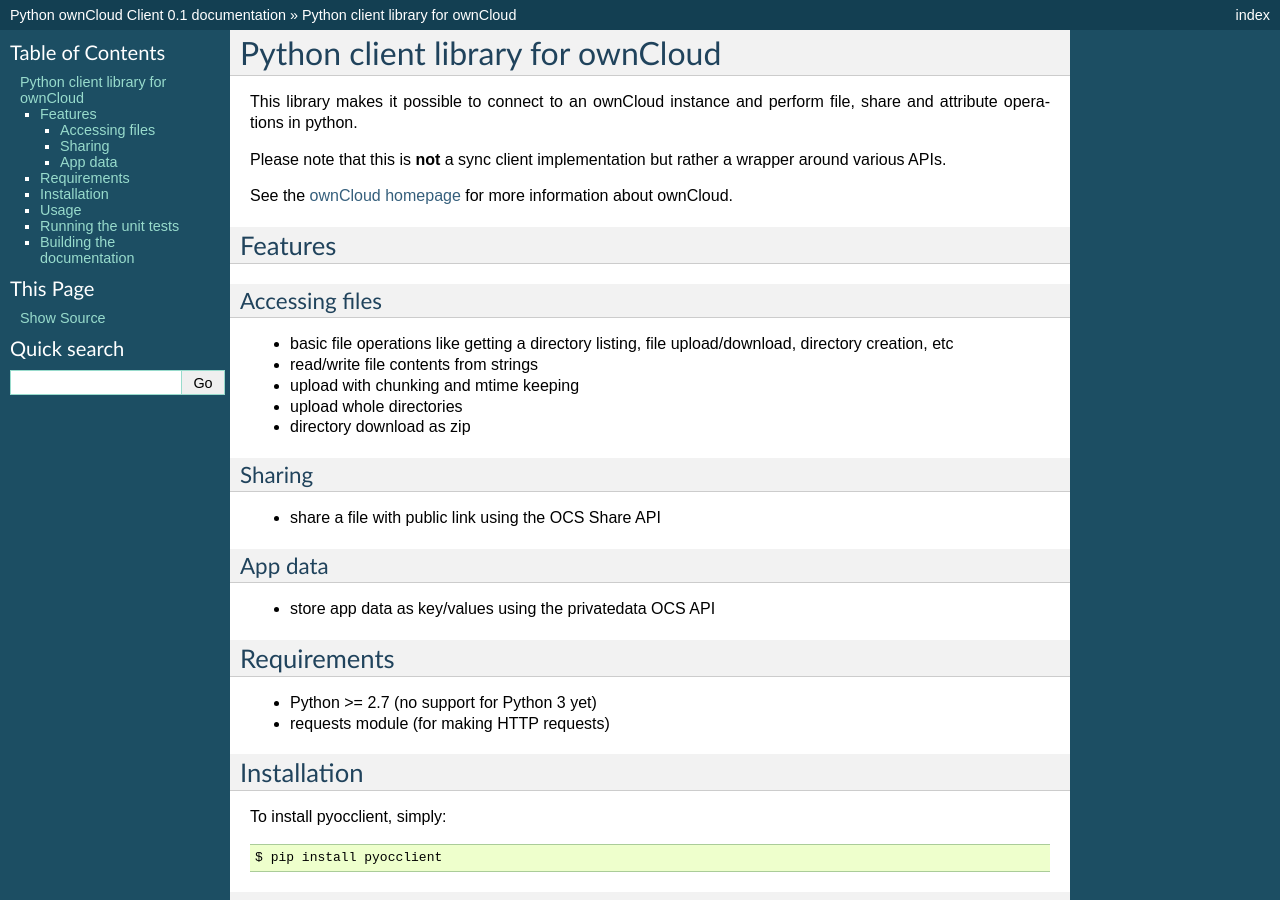
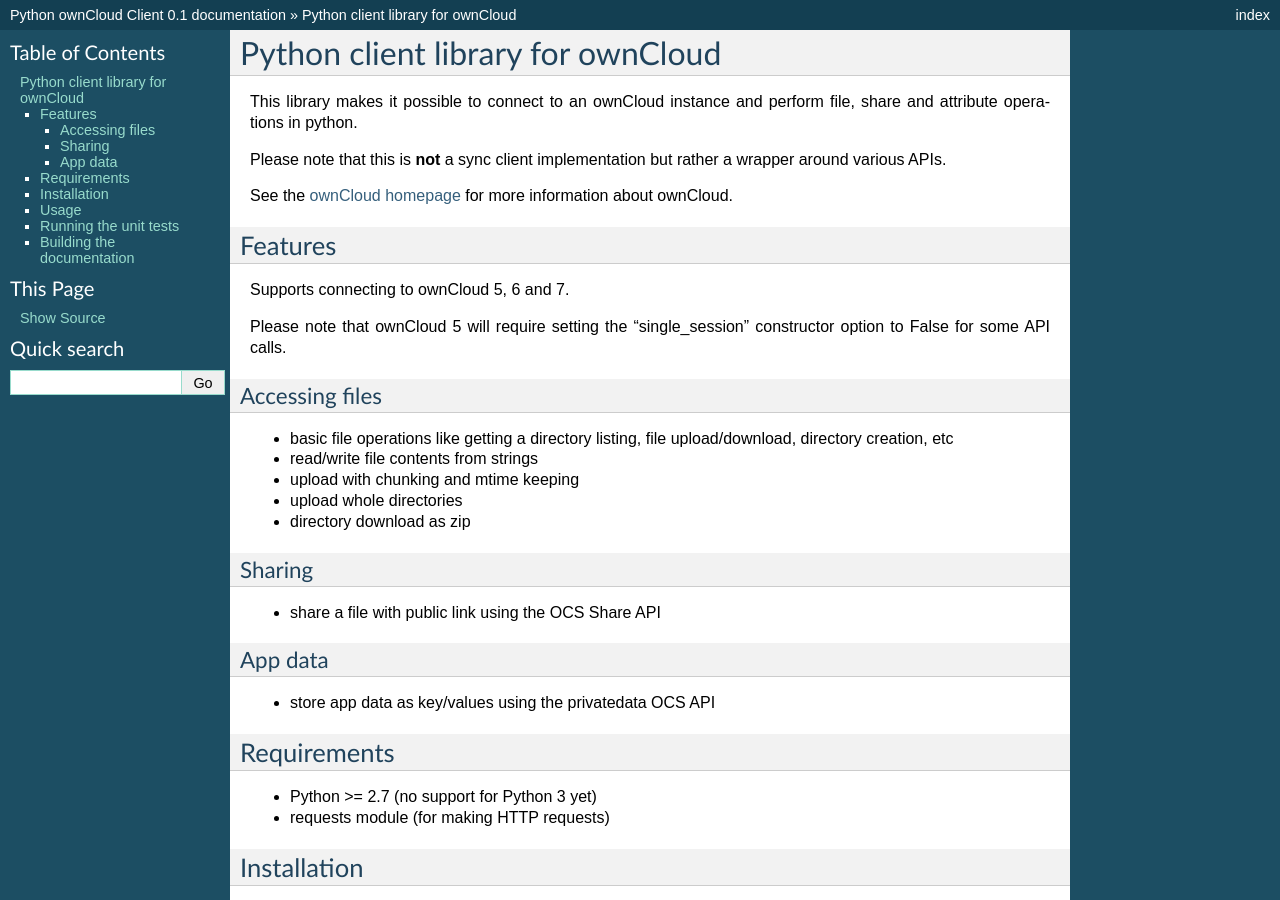
Before and after one commit to owncloud/pyocclient, a Sphinx documentation site: the page built from docs/source/README.rst, in a window 1280 px wide and 900 px high. Built offline with Sphinx 7.4.7, drawn with Linux system fonts in a browser that asks for light colours.

Commit message:
Added supported ownCloud versions

```diff
--- a/docs/source/README.rst
+++ b/docs/source/README.rst
@@ -12,6 +12,11 @@
 
 Features
 ========
+
+Supports connecting to ownCloud 5, 6 and 7.
+
+Please note that ownCloud 5 will require setting the "single_session"
+constructor option to False for some API calls.
 
 Accessing files
 ---------------
```
